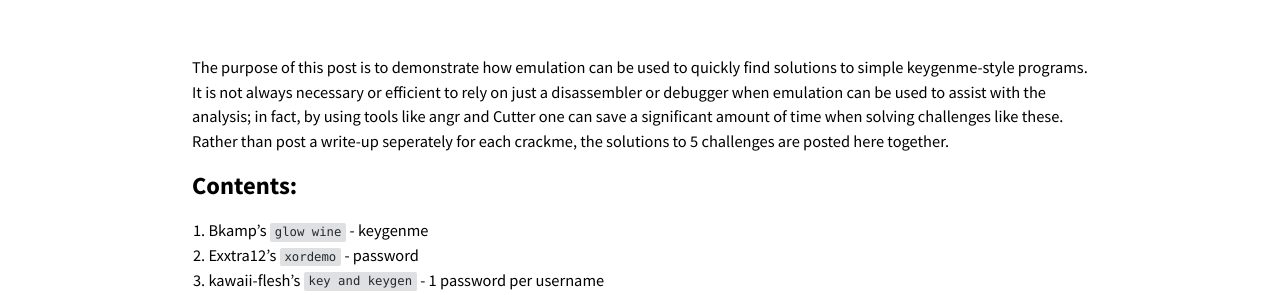
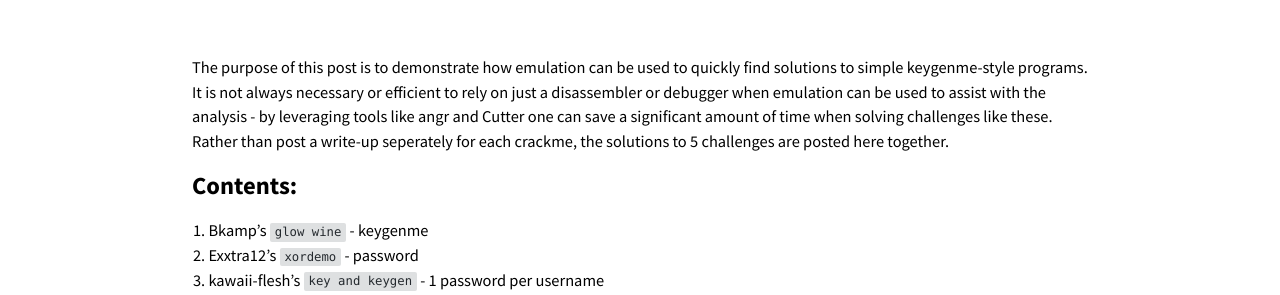
Before and after one commit to BinaryResearch/BinaryResearch.github.io, a Jekyll site: the page built from _posts/2020-01-22-more-angr-defeating-5-ELF-crackmes.md, in a window 1280 px wide and 900 px high. Shown: the part 227-522 px from the top of the window. Built offline with Jekyll 4.4.1, drawn with Linux system fonts in a browser that asks for light colours; comment, search, counter and statistics services are not loaded.

Commit message:
minor edits

```diff
--- a/_posts/2020-01-22-more-angr-defeating-5-ELF-crackmes.md
+++ b/_posts/2020-01-22-more-angr-defeating-5-ELF-crackmes.md
@@ -6,8 +6,8 @@ author-id: julian
 ---
 
 The purpose of this post is to demonstrate how emulation can be used to quickly find solutions to simple keygenme-style programs.
-It is not always necessary or efficient to rely on just a disassembler or debugger when emulation can be used to assist with the analysis;
-in fact, by using tools like angr and Cutter one can save a significant amount of time when solving challenges like these.
+It is not always necessary or efficient to rely on just a disassembler or debugger when emulation can be used to assist with the analysis -
+by leveraging tools like angr and Cutter one can save a significant amount of time when solving challenges like these.
 Rather than post a write-up seperately for each crackme, the solutions to 5 challenges are posted here together.
 
 
```
